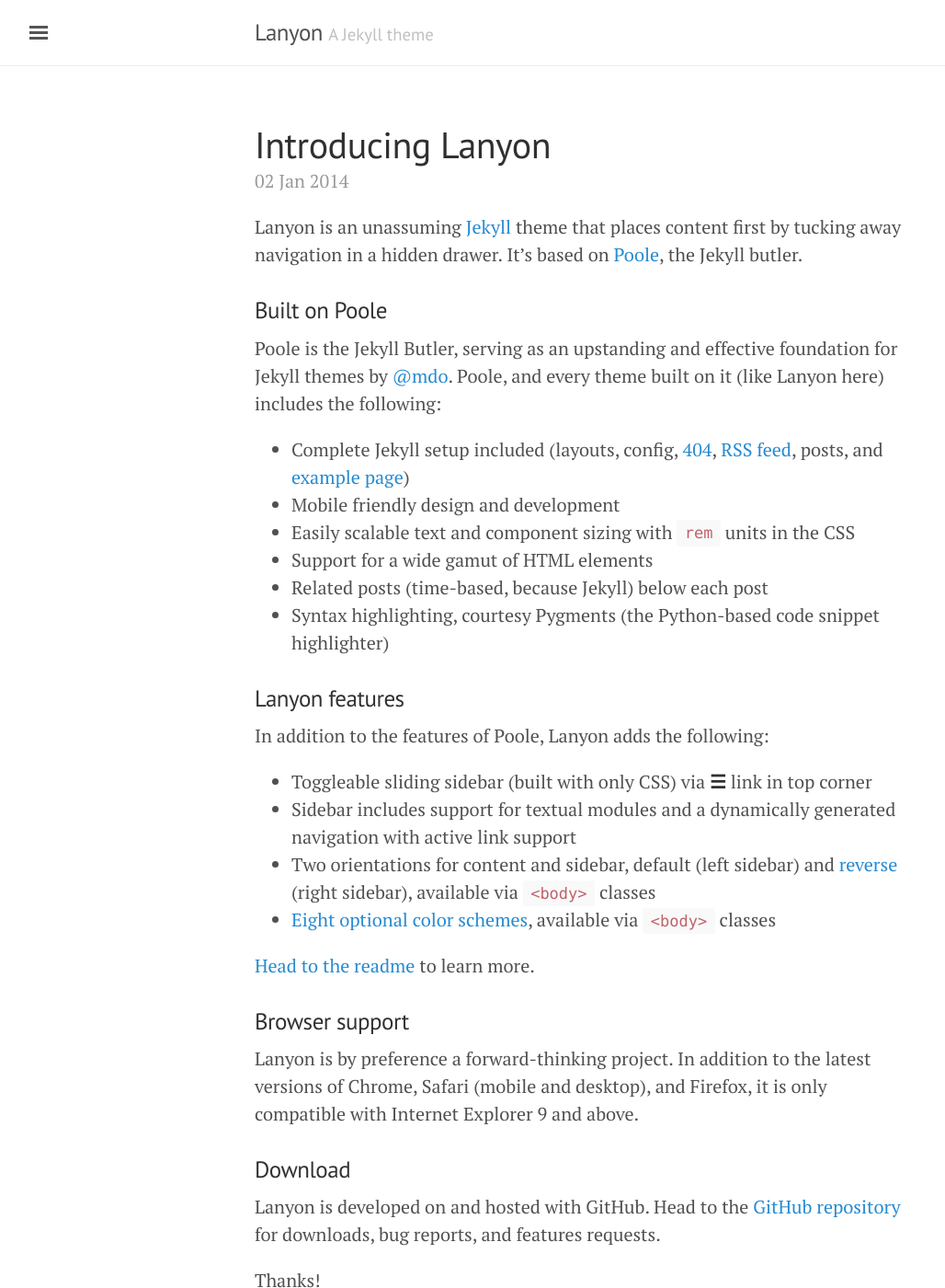
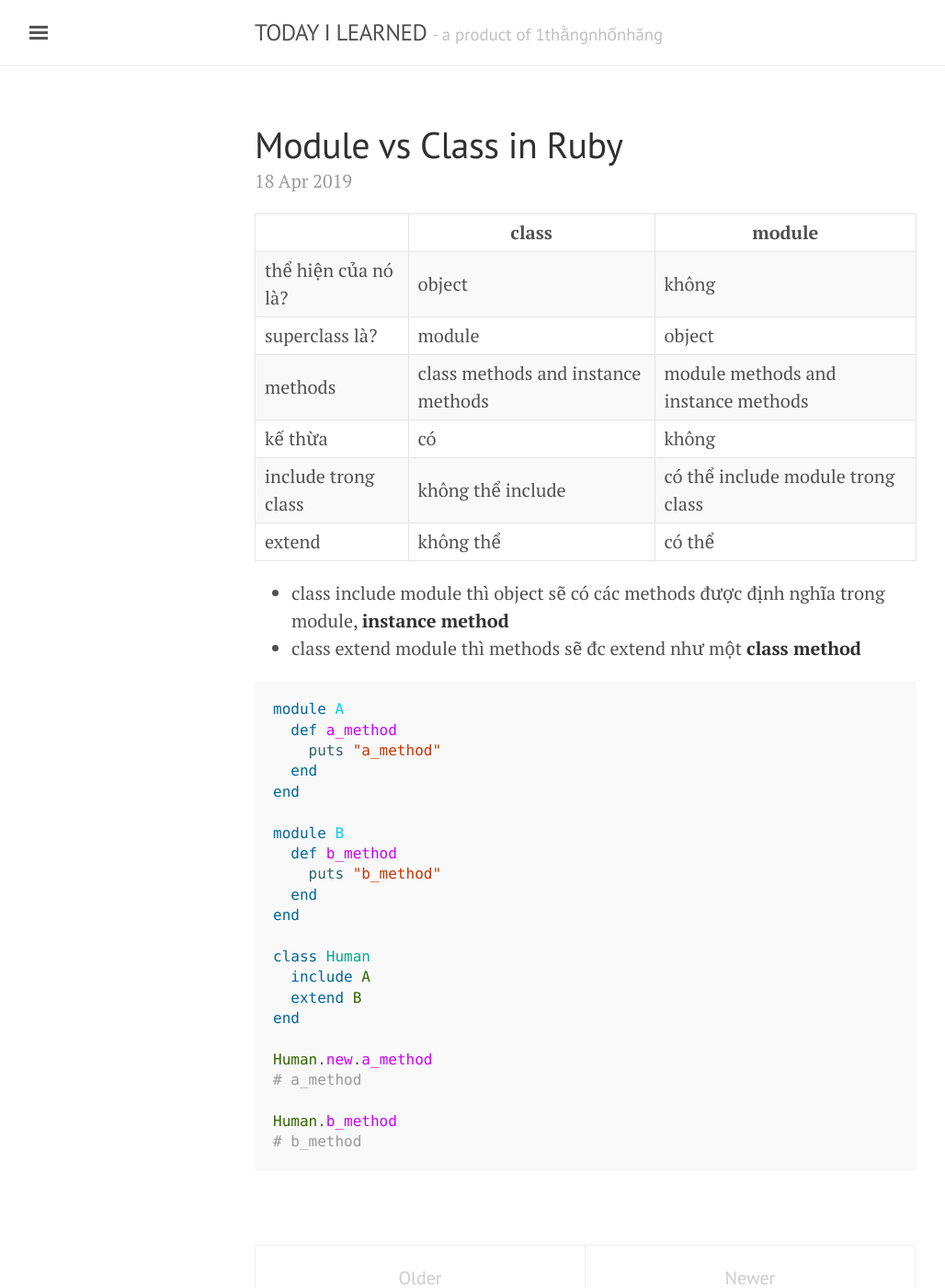
Before and after one commit to tuanminh20/til, a Jekyll site: the page built from index.html, in a window 1280 px wide and 1400 px high. Shown: the whole window at 92% size, without its empty margins (3-1031 px from the left). Built offline with Jekyll 4.4.1, drawn with Linux system fonts in a browser that asks for light colours; the list of posts is cut into pages by our own code; some of the changed text lies outside the part shown.

Commit message:
first post

````diff
--- a/_config.yml
+++ b/_config.yml
@@ -4,18 +4,18 @@
 permalink:           pretty
 
 # Setup
-title:               Lanyon
-tagline:             'A Jekyll theme'
-description:         'A reserved <a href="http://jekyllrb.com" target="_blank">Jekyll</a> theme that places the utmost gravity on content with a hidden drawer. Made by <a href="https://twitter.com/mdo" target="_blank">@mdo</a>.'
-url:                 http://lanyon.getpoole.com
+title:               'TODAY I LEARNED'
+tagline:             "- a product of 1thằngnhốnhăng"
+description:         ''
+url:                 # http://lanyon.getpoole.com
 baseurl:             '/til'
 paginate:            5
 
 # About/contact
 author:
-  name:              Mark Otto
-  url:               https://twitter.com/mdo
-  email:             markdotto@gmail.com
+  name:              1thằngnhốnhăng
+  url:               # https://twitter.com/mdo
+  email:             # markdotto@gmail.com
 
 # Custom vars
-version:             1.0.0
+version:             # 1.0.0
--- /dev/null
+++ b/_posts/2019-04-18-module-vs-class.md
@@ -0,0 +1,42 @@
+---
+layout: post
+title: Module vs Class in Ruby
+---
+
+|                     | class                              | module                              |
+|---------------------|------------------------------------|-------------------------------------|
+| thể hiện của nó là? | object                             | không                               |
+| superclass là?      | module                             | object                              |
+| methods             | class methods and instance methods | module methods and instance methods |
+| kế thừa             | có                                 | không                               |
+| include trong class | không thể include                  | có thể include module trong class   |
+| extend              | không thể                          | có thể                              |
+
+* class include module thì object sẽ có các methods được định nghĩa trong module, **instance method**
+* class extend module thì methods sẽ đc extend như một **class method**
+
+
+```ruby
+module A
+  def a_method
+    puts "a_method"
+  end
+end
+
+module B
+  def b_method
+    puts "b_method"
+  end
+end
+
+class Human
+  include A
+  extend B
+end
+
+Human.new.a_method
+# a_method
+
+Human.b_method
+# b_method
+```
--- a/index.html
+++ b/index.html
@@ -7,7 +7,7 @@
   {% for post in paginator.posts %}
   <div class="post">
     <h1 class="post-title">
-      <a href="{{ site.baseurl }}/{{ post.url }}">
+      <a href="{{ site.baseurl }}{{ post.url }}">
         {{ post.title }}
       </a>
     </h1>
````
Also changed, not shown: _drafts/2013-12-31-whats-jekyll.md (renamed from _posts/2013-12-31-whats-jekyll.md), _drafts/2014-01-01-example-content.md (renamed from _posts/2014-01-01-example-content.md), _drafts/2014-01-02-introducing-lanyon.md (renamed from _posts/2014-01-02-introducing-lanyon.md), 7 other files.
